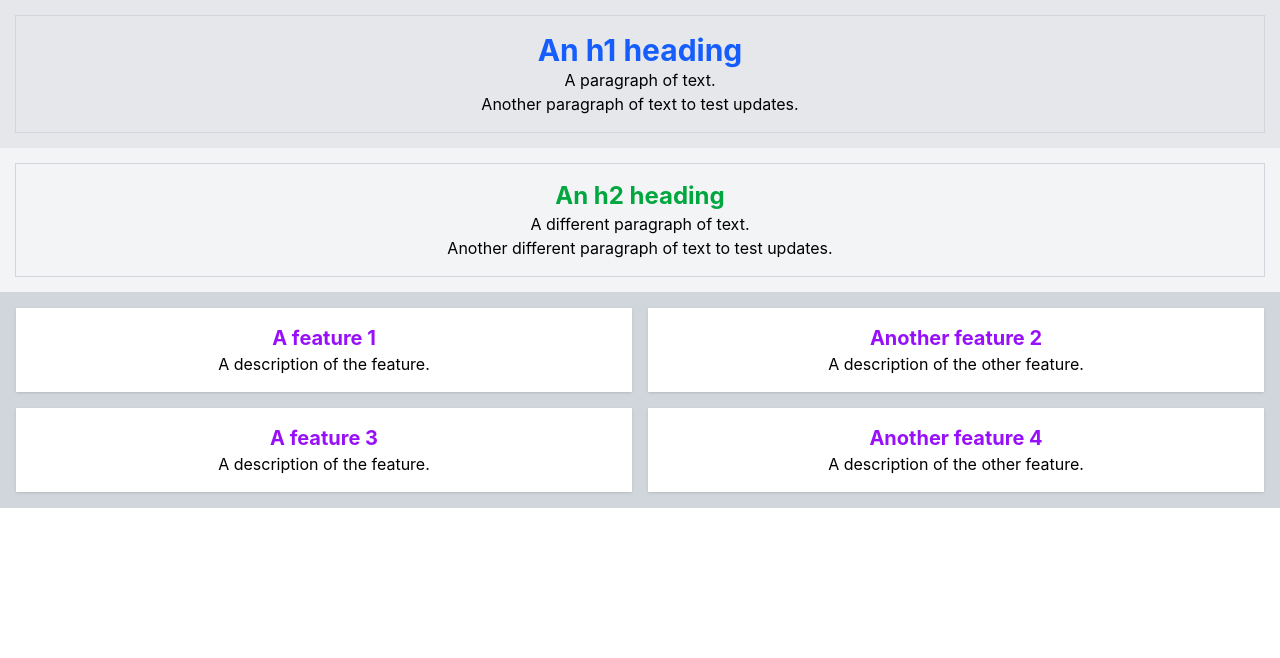
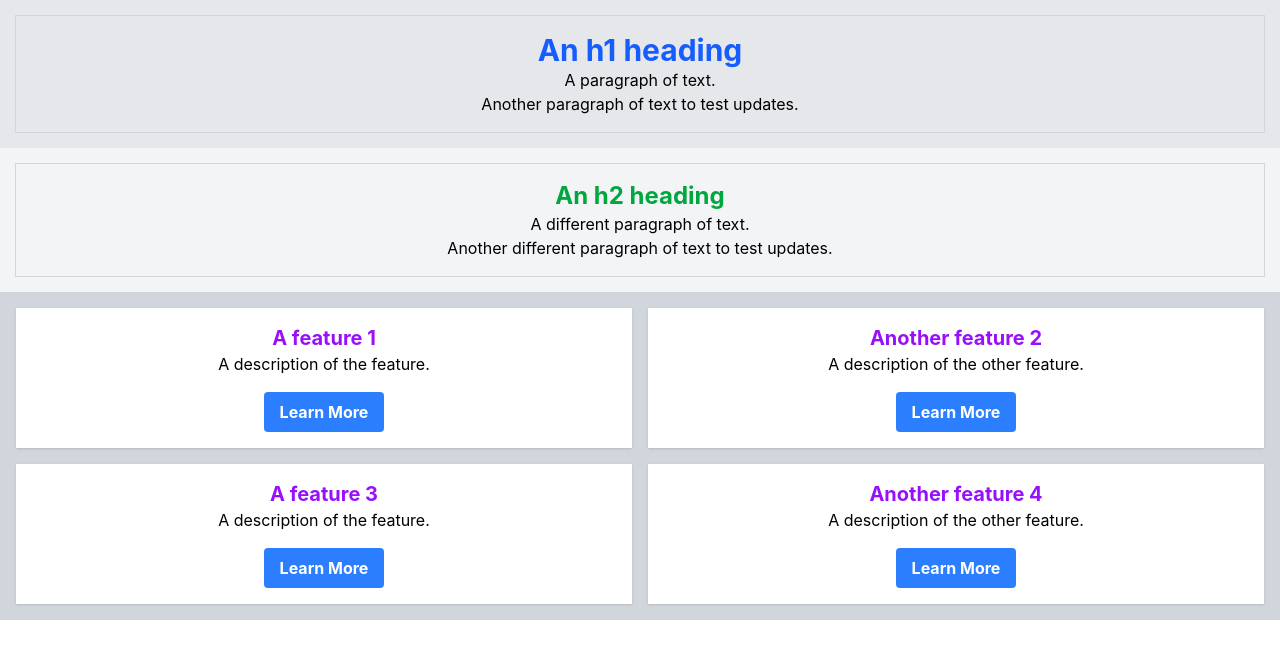
Before and after one commit to tielmess/tm001react, a React (Vite) app: page / in a window 1280 px wide. Shown: the top 658 px of the page. Built offline with nearby package versions, Linux system fonts and the light colour scheme.

Commit message:
Add button component (no href)

```diff
--- /dev/null
+++ b/src/components/Button.jsx
@@ -0,0 +1,9 @@
+function Button(props) {
+  return (
+    <button className="bg-blue-500 hover:bg-blue-700 text-white font-bold py-2 px-4 rounded mt-4">
+      {props.buttonText}
+    </button>
+  );
+}
+
+export default Button;
--- a/src/components/Card.jsx
+++ b/src/components/Card.jsx
@@ -1,8 +1,11 @@
+import Button from "./Button.jsx";
+
 function Card(props) {
   return (
     <div className="bg-white p-4 shadow">
       <h3 className="text-xl font-bold text-purple-600">{props.title}</h3>
       <p>{props.description}</p>
+      <Button buttonText="Learn More" />
     </div>
   );
 }
```
